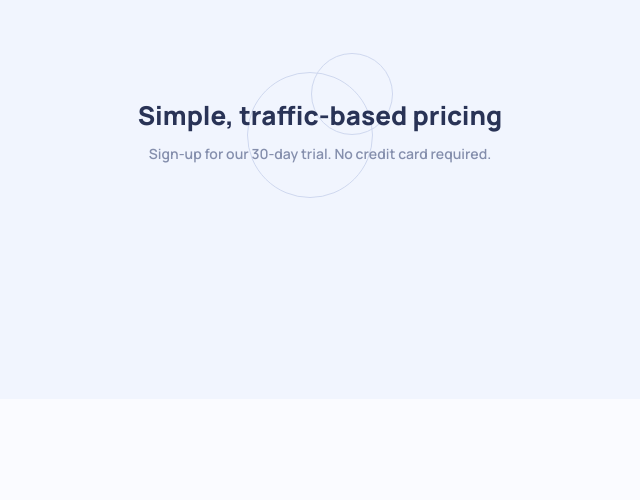
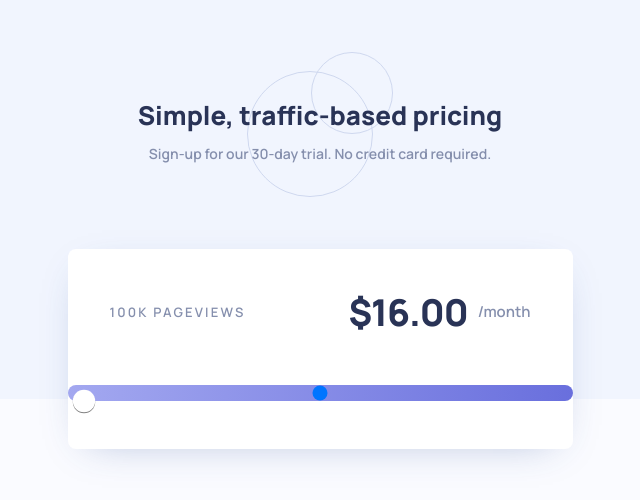
Before and after one commit to malekak44/pricing-component, a plain HTML site: page index.html in a window 1280 px wide. Shown: the whole page, without its empty margins (320-960 px from the left). Drawn offline with Linux system fonts and the light colour scheme.

Commit message:
card header done

```diff
--- /dev/null
+++ b/app/scss/_card.scss
@@ -0,0 +1,81 @@
+.card {
+    background: $white;
+    height: 200px;
+    width: 505px;
+    margin: auto;
+    border-radius: 8px;
+    box-shadow: 0 10px 40px -20px rgba(46, 78, 150, 0.4);
+
+    &__stats {
+        display: flex;
+        align-items: center;
+        justify-content: space-between;
+        padding: 23px 42px;
+        color: $grayishBlue;
+
+
+
+        #price {
+            font-size: 37px;
+            font-weight: 800;
+            color: $darkDesaturatedBlue;
+            letter-spacing: -1px;
+            margin-right: 10px;
+        }
+    }
+
+    &__views {
+        font-size: 13px;
+        letter-spacing: 2.2px;
+        text-transform: uppercase;
+    }
+
+    &__price {
+        display: flex;
+        align-items: center;
+    }
+
+    &__range {
+        .slider {
+            -webkit-appearance: none;
+            margin: 10px 0;
+            width: 100%;
+            appearance: none;
+            height: 1rem;
+            background: -webkit-gradient(linear, left top, right top, from(#a5f3eb), color-stop(50%, #a5f3eb), color-stop(50%, #eaeefb), to(#eaeefb));
+            background: linear-gradient(to right, #a5f3eb 0%, #a5f3eb 50%, #eaeefb 50%, #eaeefb 100%);
+            border-radius: 1rem;
+            //background-color: #ddd;
+            background-image: linear-gradient(to right,
+                    $purpleGradientLight,
+                    $purpleGradientDarker);
+            outline: 0;
+            cursor: pointer;
+            transition: background-image 0.09s ease-in-out;
+            position: relative;
+
+            &:checked {
+                background-image: linear-gradient(to right,
+                        $purpleGradientLight,
+                        $purpleGradientDarker);
+
+                &::after {
+                    left: 2rem;
+                }
+            }
+
+            &:after {
+                content: "";
+                width: 2rem;
+                height: 2rem;
+                border-radius: 2rem;
+                background-color: white;
+                position: absolute;
+                transform: scale(0.7);
+                left: 0;
+                transition: left 0.09s ease-in-out;
+                box-shadow: 0 0.1rem rgba(0, 0, 0, 0.5);
+            }
+        }
+    }
+}
--- a/app/scss/_intro.scss
+++ b/app/scss/_intro.scss
@@ -1,5 +1,5 @@
 .intro {
-    padding: 4.7rem 0;
+    padding: 4.7rem 0 4.5rem;
     text-align: center;
     background-image: url("../images/pattern-circles.svg");
     background-repeat: no-repeat;
--- a/app/scss/_variables.scss
+++ b/app/scss/_variables.scss
@@ -10,3 +10,5 @@ $lightGrayishRed: hsl(14, 92%, 95%);
 $lightGrayishBlue: hsl(224, 65%, 95%);
 $lightGrayishBlue: hsl(223, 50%, 87%);
 $darkDesaturatedBlue: hsl(227, 35%, 25%);
+$purpleGradientLight: hsl(236, 72%, 79%);
+$purpleGradientDarker: hsl(237, 63%, 64%);
--- a/app/scss/style.scss
+++ b/app/scss/style.scss
@@ -2,3 +2,4 @@
 @import 'mixins';
 @import 'globals';
 @import 'intro';
+@import 'card';
--- a/index.html
+++ b/index.html
@@ -14,14 +14,17 @@
     <h1>Simple, traffic-based pricing</h1>
     <p>Sign-up for our 30-day trial. No credit card required.</p>
   </section>
-  <section class="pricing">
-
+  <section class="card">
+    <div class="card__stats">
+      <p class="card__views">100K Pageviews</p>
+      <p class="card__price"><span id="price">$16.00</span>/month</p>
+    </div>
+    <div class="card__range">
+      <input type="range" name="range" class="slider" id="range" aria-label="input">
+    </div>
   </section>
 
   <!--
-  Pageviews
-  $ /month
-
   Monthly Billing
   Yearly Billing 25% discount
 
```
Also changed, not shown: dist/style.css, 1 other file.
